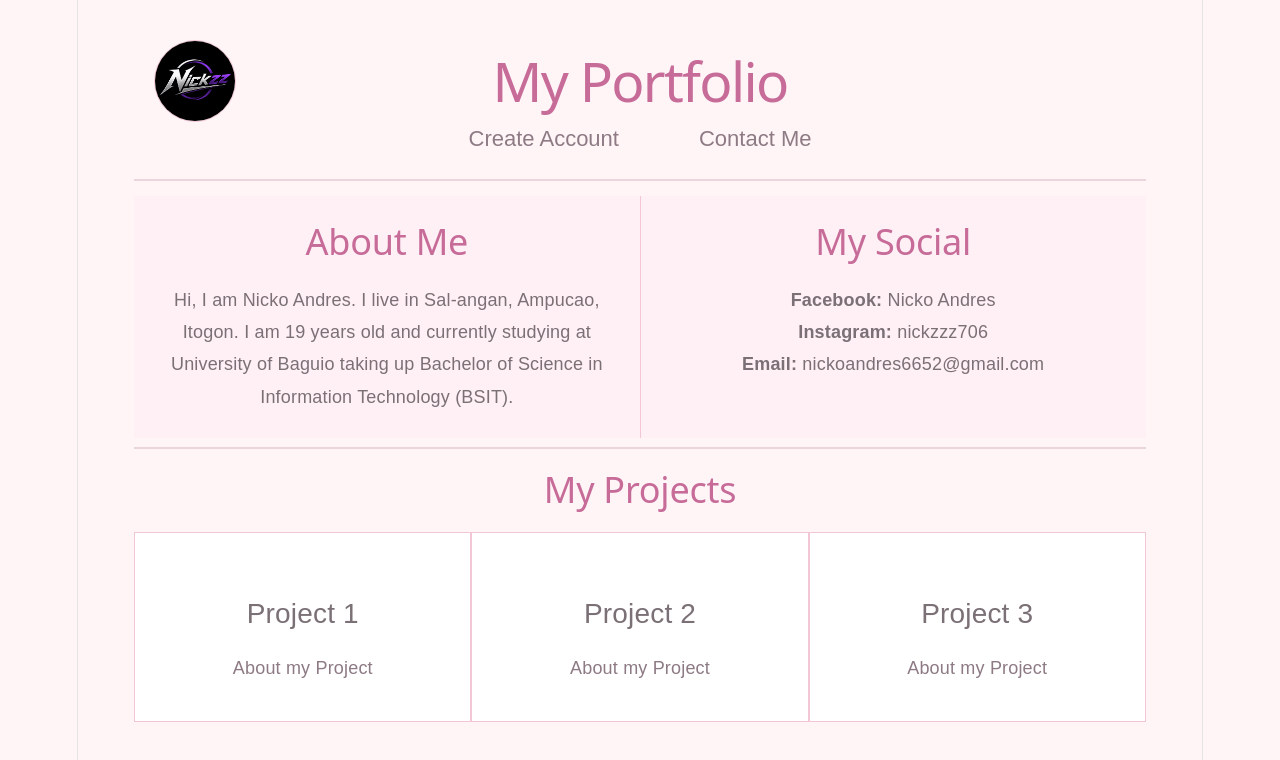
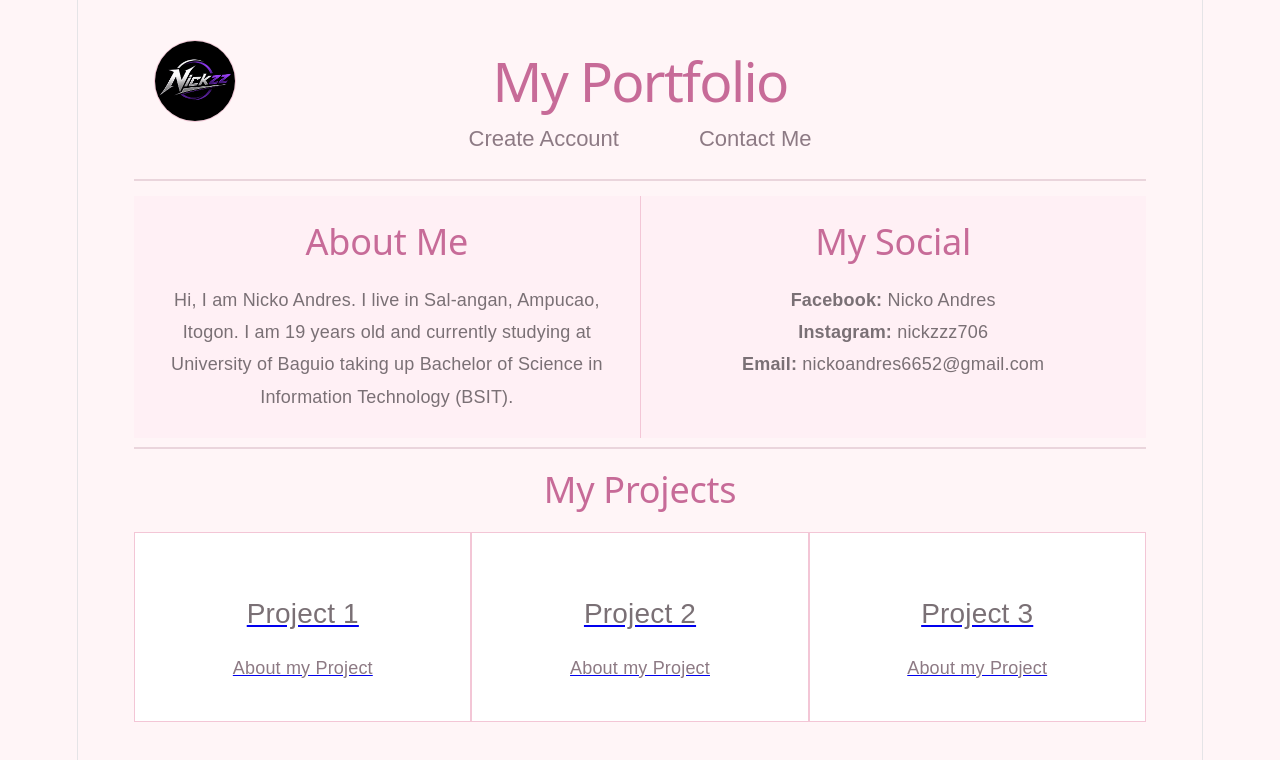
Before and after one commit to AndresSIT-Nicko/APTECH_FINAL_PROJECT, a React (Vite) app: page / in a window 1280 px wide. Shown: the top 760 px of the page. Built offline with nearby package versions, Linux system fonts and the light colour scheme.

Commit message:
COMMIT ALL CHANGES

```diff
--- a/src/components/Layout.tsx
+++ b/src/components/Layout.tsx
@@ -158,29 +158,32 @@ function Layout() {
                     <hr />
 
                    <section className="projects-section">
-
                     <h2>My Projects</h2>
 
                     <div className="projects">
-
                         <div className="project-box">
+                        <a href="https://andressit-nicko.github.io/FG_LAB3_Andres/" target="_blank">
                             <h3>Project 1</h3>
                             <p>About my Project</p>
+                        </a>
                         </div>
 
                         <div className="project-box">
+                        <a href="https://andressit-nicko.github.io/MG_LAB3_Andres/" target="_blank">
                             <h3>Project 2</h3>
                             <p>About my Project</p>
+                        </a>
                     </div>
 
                         <div className="project-box">
+                        <a href="https://andressit-nicko.github.io/MG_LAB5_Andres/" target="_blank">
                             <h3>Project 3</h3>
                             <p>About my Project</p>
+                        </a>
                         </div>
+                    </div>
+                   </section>
 
-                        </div>
-
-                    </section>
                 </>
 
             )}
```
Lines whose indentation alone changed are shown as unchanged.
